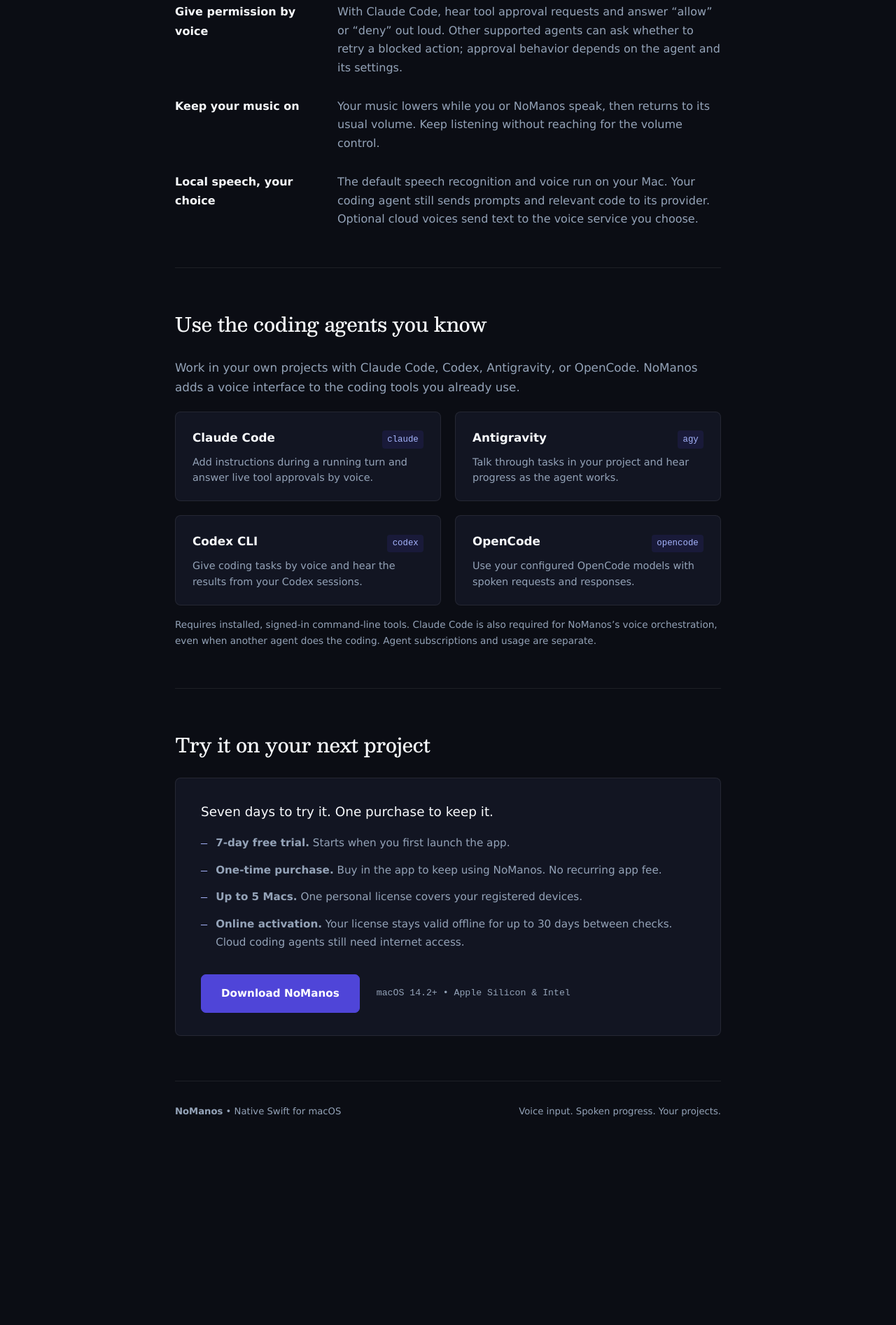
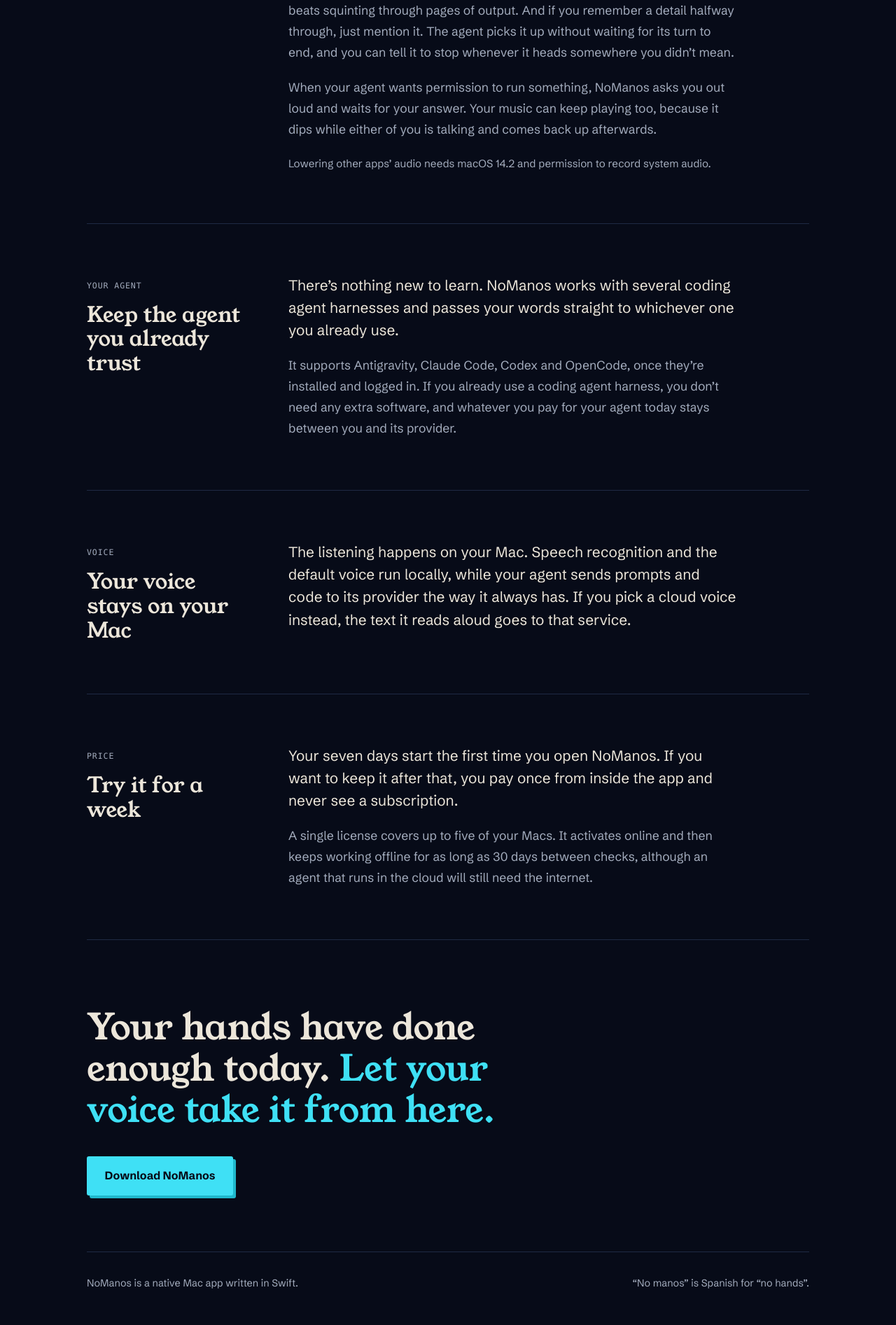
Before and after one commit to ianboru/NoManos-releases, a plain HTML site: page docs/index.html in a window 1280 px wide. Shown: the part 824-2717 px from the top of the page at 70% size. Before the commit the page ends 2519 px from the top, so only its background shows below. Drawn offline with nearby package versions, Linux system fonts and the light colour scheme; a web font is replaced by a local one.

Commit message:
Rewrite marketing page as short prose with an emotional tone
Replace the feature list, agents table, pricing list and example session
with short prose sections. Switch fonts to Young Serif, Schibsted Grotesk
and Martian Mono, use the app icon navy and cyan instead of indigo, and
drop the Apple silicon and Intel claims.

Co-Authored-By: Claude Opus 5.5 <noreply@anthropic.com>

```diff
--- a/docs/index.html
+++ b/docs/index.html
@@ -3,28 +3,23 @@
 <head>
   <meta charset="UTF-8">
   <meta name="viewport" content="width=device-width, initial-scale=1.0">
-  <title>NoManos — Hands-Free Voice Coding for macOS</title>
-  <meta name="description" content="Talk through your next feature or bug fix. NoManos brings voice input, spoken progress, and hands-free control to your coding agents on macOS.">
+  <title>NoManos: stop typing and talk to your coding agent</title>
+  <meta name="description" content="NoManos is a Mac app that lets you talk to your coding agent and hear back when it’s done, so you can finally get up from the chair.">
   <link rel="preconnect" href="https://fonts.googleapis.com">
   <link rel="preconnect" href="https://fonts.gstatic.com" crossorigin>
-  <link rel="stylesheet" href="https://fonts.googleapis.com/css2?family=Besley:ital,wght@0,500;0,600;1,500&family=Atkinson+Hyperlegible+Next:wght@400;500;600&family=Atkinson+Hyperlegible+Mono:wght@400;500&display=swap">
+  <link rel="stylesheet" href="https://fonts.googleapis.com/css2?family=Young+Serif&family=Schibsted+Grotesk:ital,wght@0,400;0,500;0,700;1,400&family=Martian+Mono:wght@400;500&display=swap">
   <style>
     :root {
-      --bg: #0b0d14;
-      --surface: #121522;
-      --surface-subtle: #171b2c;
-      --text: #f8fafc;
-      --text-muted: #94a3b8;
-      --text-dim: #94a3b8;
-      --brand: #4f45d8;
-      --brand-hover: #4338ca;
-      --brand-tint: rgba(79, 69, 216, 0.12);
-      --brand-border: rgba(99, 102, 241, 0.25);
-      --border: rgba(255, 255, 255, 0.08);
-      --border-light: rgba(255, 255, 255, 0.14);
-      --font-editorial: "Besley", "Rockwell", "Georgia", serif;
-      --font-sans: "Atkinson Hyperlegible Next", "Verdana", sans-serif;
-      --font-mono: "Atkinson Hyperlegible Mono", "Courier New", monospace;
+      /* Navy and cyan come from the app icon (scripts/make-app-icon.swift). */
+      --navy: #070b18;
+      --navy-line: #1f2a44;
+      --cyan: #3fe0f5;
+      --cyan-deep: #1fb8cc;
+      --paper: #ece6da;
+      --muted: #a3acbd;
+      --font-display: "Young Serif", "Iowan Old Style", "Georgia", serif;
+      --font-body: "Schibsted Grotesk", "Helvetica Neue", "Arial", sans-serif;
+      --font-mono: "Martian Mono", "Menlo", monospace;
     }
 
     * {
@@ -34,409 +29,281 @@
     }
 
     body {
-      background-color: var(--bg);
-      color: var(--text);
-      font-family: var(--font-sans);
-      font-size: 1.05rem;
+      background: var(--navy);
+      color: var(--paper);
+      font-family: var(--font-body);
+      font-size: 1.0625rem;
       line-height: 1.7;
       -webkit-font-smoothing: antialiased;
+    }
+
+    ::selection {
+      background: var(--cyan);
+      color: var(--navy);
+    }
+
+    a:focus-visible {
+      outline: 2px solid var(--cyan);
+      outline-offset: 4px;
+    }
+
+    .wrap {
+      max-width: 1080px;
+      margin: 0 auto;
       padding: 0 1.5rem;
     }
 
-    ::selection {
-      background: var(--brand);
-      color: #ffffff;
+    .label {
+      font-family: var(--font-mono);
+      font-size: 0.72rem;
+      font-weight: 500;
+      letter-spacing: 0.08em;
+      text-transform: uppercase;
+      color: var(--muted);
     }
 
-    .page {
-      max-width: 780px;
-      margin: 0 auto;
-      padding: 5rem 0 6rem;
+    /* Top line */
+    .topline {
+      display: flex;
+      justify-content: space-between;
+      align-items: baseline;
+      gap: 1.5rem;
+      text-align: right;
+      padding: 1.75rem 0;
+      border-bottom: 1px solid var(--navy-line);
     }
 
-    /* Header */
-    header {
-      margin-bottom: 4rem;
+    .wordmark {
+      font-family: var(--font-display);
+      font-size: 1.35rem;
+      color: var(--paper);
+      text-decoration: none;
     }
 
-    .brand-title {
-      font-family: var(--font-editorial);
-      font-size: clamp(2.5rem, 5vw, 3.6rem);
-      font-weight: 500;
-      letter-spacing: -0.025em;
-      line-height: 1.15;
-      color: var(--text);
-      margin-bottom: 1.25rem;
+    /* Opening */
+    .opening {
+      display: grid;
+      grid-template-columns: 1.15fr 1fr;
+      gap: 4rem;
+      align-items: end;
+      padding: 6rem 0;
     }
 
-    .brand-title em {
-      font-style: italic;
-      color: #c7d2fe;
+    h1 {
+      font-family: var(--font-display);
+      font-weight: 400;
+      font-size: clamp(2.8rem, 6.5vw, 5rem);
+      line-height: 1.02;
+      letter-spacing: -0.01em;
     }
 
-    .lead {
+    h1 .said {
+      display: block;
+      color: var(--cyan);
+    }
+
+    .intro {
       font-size: 1.2rem;
-      line-height: 1.65;
-      color: var(--text-muted);
+      color: var(--muted);
       margin-bottom: 2.25rem;
     }
 
-    .cta-group {
-      display: flex;
-      align-items: center;
-      gap: 1.25rem;
-      flex-wrap: wrap;
-      margin-bottom: 1rem;
+    .intro strong {
+      color: var(--paper);
+      font-weight: 500;
     }
 
-    .btn {
-      display: inline-flex;
-      align-items: center;
-      justify-content: center;
-      padding: 0.85rem 1.75rem;
-      font-family: var(--font-sans);
-      font-size: 0.95rem;
-      font-weight: 600;
+    .download {
+      display: inline-block;
+      background: var(--cyan);
+      color: var(--navy);
+      font-weight: 700;
+      font-size: 1rem;
       text-decoration: none;
-      border-radius: 7px;
-      transition: background-color 0.15s ease;
-      cursor: pointer;
+      padding: 0.9rem 1.6rem;
+      border-radius: 3px;
+      box-shadow: 4px 4px 0 var(--cyan-deep);
+      transition: transform 0.12s ease, box-shadow 0.12s ease;
     }
 
-    .btn-primary {
-      background: var(--brand);
-      color: #ffffff;
-      border: 1px solid var(--brand);
+    .download:hover {
+      transform: translate(2px, 2px);
+      box-shadow: 2px 2px 0 var(--cyan-deep);
     }
 
-    .btn-primary:hover {
-      background: var(--brand-hover);
-
+    .fineprint {
+      margin-top: 1.25rem;
+      font-size: 0.9rem;
+      color: var(--muted);
     }
 
-    a:focus-visible {
-      outline: 3px solid #c7d2fe;
-      outline-offset: 4px;
+    /* Sections: a side heading and a column of prose */
+    section {
+      border-top: 1px solid var(--navy-line);
+      padding: 4.5rem 0;
     }
 
-    .meta-note {
-      font-size: 0.825rem;
-      color: var(--text-dim);
-      font-family: var(--font-mono);
+    .split {
+      display: grid;
+      grid-template-columns: 15rem 1fr;
+      gap: 3rem;
     }
 
-    hr.divider {
-      border: 0;
-      height: 1px;
-      background: var(--border);
-      margin: 3.5rem 0;
+    .split > header {
+      position: sticky;
+      top: 2rem;
+      align-self: start;
     }
 
-    /* Section Headings */
-    h2.section-heading {
-      font-family: var(--font-editorial);
-      font-size: 1.75rem;
-      font-weight: 500;
-      letter-spacing: -0.015em;
-      color: var(--text);
-      margin-bottom: 1.5rem;
+    h2 {
+      font-family: var(--font-display);
+      font-weight: 400;
+      font-size: 1.9rem;
+      line-height: 1.15;
+      margin-top: 0.75rem;
     }
 
-    /* Core Capabilities List */
-    .feature-list {
-      display: flex;
-      flex-direction: column;
-      gap: 1.75rem;
+    .prose {
+      max-width: 40rem;
     }
 
-    .feature-item {
-      display: grid;
-      grid-template-columns: 200px 1fr;
-      gap: 2rem;
-      align-items: baseline;
+    .prose p {
+      color: var(--muted);
+      font-size: 1.1rem;
     }
 
-    .feature-name {
-      font-family: var(--font-sans);
-      font-weight: 600;
-      font-size: 1rem;
-      color: var(--text);
+    .prose p + p {
+      margin-top: 1.25rem;
     }
 
-    .feature-desc {
-      color: var(--text-muted);
-      font-size: 1rem;
-      line-height: 1.65;
-    }
-
-    /* Supported CLIs */
-    .cli-grid {
-      display: grid;
-      grid-template-columns: repeat(2, 1fr);
-      gap: 1.25rem;
-      margin-top: 1rem;
-    }
-
-    .cli-box {
-      background: var(--surface);
-      border: 1px solid var(--border);
-      border-radius: 8px;
-      padding: 1.35rem 1.5rem;
-    }
-
-    .cli-box-header {
-      display: flex;
-      justify-content: space-between;
-      align-items: baseline;
-      margin-bottom: 0.5rem;
-    }
-
-    .cli-box-name {
-      font-weight: 600;
-      font-size: 1.05rem;
-      color: var(--text);
-    }
-
-    .cli-box-cmd {
-      font-family: var(--font-mono);
-      font-size: 0.775rem;
-      color: #a5b4fc;
-      background: var(--brand-tint);
-      padding: 0.15rem 0.45rem;
-      border-radius: 4px;
-    }
-
-    .cli-box-desc {
-      font-size: 0.9rem;
-      color: var(--text-muted);
+    .prose p:first-child {
+      color: var(--paper);
+      font-size: 1.3rem;
       line-height: 1.55;
     }
 
-    .cli-footnote {
-      margin-top: 1rem;
-      font-size: 0.85rem;
-      color: var(--text-dim);
-    }
-
-    /* Pricing / Terms */
-    .terms-box {
-      background: var(--surface);
-      border: 1px solid var(--border);
-      border-radius: 8px;
-      padding: 2rem 2.25rem;
-      margin-top: 1rem;
-    }
-
-    .terms-summary {
-      font-size: 1.15rem;
-      font-weight: 500;
-      color: var(--text);
-      margin-bottom: 1rem;
-    }
-
-    .terms-bullets {
-      list-style: none;
-      display: flex;
-      flex-direction: column;
-      gap: 0.75rem;
-      margin-bottom: 2rem;
-    }
-
-    .terms-bullets li {
-      display: flex;
-      align-items: baseline;
-      gap: 0.75rem;
-      color: var(--text-muted);
+    .prose .small {
       font-size: 0.95rem;
     }
 
-    .terms-bullets li::before {
-      content: "—";
-      color: #a5b4fc;
-      font-family: var(--font-mono);
+    /* Closing */
+    .closing {
+      padding: 6rem 0 5rem;
     }
 
-    .terms-action {
-      display: flex;
-      align-items: center;
-      gap: 1.5rem;
-      flex-wrap: wrap;
+    .closing h2 {
+      font-size: clamp(2rem, 4.5vw, 3.2rem);
+      max-width: 40rem;
+      margin: 0 0 2.25rem;
     }
 
-    /* Footer */
+    .closing h2 span {
+      color: var(--cyan);
+    }
+
     footer {
-      margin-top: 4rem;
-      padding-top: 2rem;
-      border-top: 1px solid var(--border);
+      border-top: 1px solid var(--navy-line);
+      padding: 2rem 0 3rem;
       display: flex;
       justify-content: space-between;
-      align-items: center;
       flex-wrap: wrap;
       gap: 1rem;
-      font-size: 0.825rem;
-      color: var(--text-dim);
+      color: var(--muted);
+      font-size: 0.9rem;
     }
 
-    @media (max-width: 640px) {
-      .page { padding: 3rem 0 4rem; }
-      .feature-item { grid-template-columns: 1fr; gap: 0.35rem; }
-      .cli-grid { grid-template-columns: 1fr; }
-      .terms-box { padding: 1.5rem; }
+    @media (max-width: 860px) {
+      .opening { grid-template-columns: 1fr; gap: 2.5rem; padding: 3.5rem 0 4rem; }
+      .split { grid-template-columns: 1fr; gap: 1.5rem; }
+      .split > header { position: static; }
+      .closing { padding: 4rem 0 3.5rem; }
+    }
+
+    @media (prefers-reduced-motion: reduce) {
+      .download { transition: none; }
+      .download:hover { transform: none; }
     }
   </style>
 </head>
 <body>
 
-  <main class="page">
+  <div class="wrap">
+    <div class="topline">
+      <a class="wordmark" href="#">NoManos</a>
+      <span class="label">Voice for your coding agent</span>
+    </div>
 
-    <!-- Header -->
-    <header>
-      <h1 class="brand-title">NoManos &mdash; <em>Talk through your next feature.</em></h1>
-      <p class="lead">
-        Describe a bug. Explain an idea. Ask for a change. NoManos is a Mac app that lets you work with your coding agent by voice and hear how it’s going, so you can spend less time typing prompts and watching a terminal.
-      </p>
+    <div class="opening">
+      <h1>Why are you still typing? <span class="said">Just Talk.</span></h1>
+      <div>
+        <p class="intro">
+          You’ve been hunched over the keyboard since morning, watching a terminal scroll and waiting on your coding agent while your shoulders creep up toward your ears. <strong>NoManos lets you talk to the agent instead, and it talks back with plans and status updates.</strong>
+        </p>
+        <a class="download" href="https://github.com/ianboru/NoManos-releases/releases">Download NoManos</a>
+      </div>
+    </div>
+  </div>
 
-      <div class="cta-group">
-        <a href="https://github.com/ianboru/NoManos-releases/releases" class="btn btn-primary">
-          Download for macOS
-        </a>
-        <span class="meta-note">7-day free trial &bull; macOS 14.2+ &bull; Apple Silicon &amp; Intel</span>
-      </div>
-    </header>
+  <main class="wrap">
 
-    <hr class="divider">
-
-    <!-- Keep the conversation going & Core Capabilities -->
-    <section>
-      <h2 class="section-heading">Keep the conversation going</h2>
-      <div class="feature-list">
-        <div class="feature-item">
-          <div class="feature-name">Say what you want to build</div>
-          <div class="feature-desc">
-            Explain the work in your own words. NoManos passes your request to your coding agent and reads back progress and results, so you can follow along without reading every line of output.
-          </div>
-        </div>
-
-        <div class="feature-item">
-          <div class="feature-name">Change direction out loud</div>
-          <div class="feature-desc">
-            Forgot a detail? Changed your mind? Speak to add context, or ask the agent to stop and take a different approach. You don’t have to wait for the conversation to end.
-          </div>
-        </div>
-
-        <div class="feature-item">
-          <div class="feature-name">Give permission by voice</div>
-          <div class="feature-desc">
-            With Claude Code, hear tool approval requests and answer “allow” or “deny” out loud. Other supported agents can ask whether to retry a blocked action; approval behavior depends on the agent and its settings.
-          </div>
-        </div>
-
-        <div class="feature-item">
-          <div class="feature-name">Keep your music on</div>
-          <div class="feature-desc">
-            Your music lowers while you or NoManos speak, then returns to its usual volume. Keep listening without reaching for the volume control.
-          </div>
-        </div>
-
-        <div class="feature-item">
-          <div class="feature-name">Local speech, your choice</div>
-          <div class="feature-desc">
-            The default speech recognition and voice run on your Mac. Your coding agent still sends prompts and relevant code to its provider. Optional cloud voices send text to the voice service you choose.
-          </div>
-        </div>
+    <section class="split" aria-labelledby="feel">
+      <header>
+        <span class="label">How it feels</span>
+        <h2 id="feel">Get up from the chair</h2>
+      </header>
+      <div class="prose">
+        <p>Remember when coding didn’t mean being glued to a desk? Stand by the window or go make some lunch. NoManos keeps listening, so when the fix comes to you, you can say it from across the room and your agent starts working on it.</p>
+        <p>When the work is finished you hear a short summary of what changed, which beats squinting through pages of output. And if you remember a detail halfway through, just mention it. The agent picks it up without waiting for its turn to end, and you can tell it to stop whenever it heads somewhere you didn’t mean.</p>
+        <p>When your agent wants permission to run something, NoManos asks you out loud and waits for your answer. Your music can keep playing too, because it dips while either of you is talking and comes back up afterwards.</p>
+        <p class="small">Lowering other apps’ audio needs macOS 14.2 and permission to record system audio.</p>
       </div>
     </section>
 
-    <hr class="divider">
-
-    <!-- Supported Coding CLIs -->
-    <section>
-      <h2 class="section-heading">Use the coding agents you know</h2>
-      <p style="color: var(--text-muted); margin-bottom: 1.25rem;">
-        Work in your own projects with Claude Code, Codex, Antigravity, or OpenCode. NoManos adds a voice interface to the coding tools you already use.
-      </p>
-
-      <div class="cli-grid">
-        <div class="cli-box">
-          <div class="cli-box-header">
-            <span class="cli-box-name">Claude Code</span>
-            <span class="cli-box-cmd">claude</span>
-          </div>
-          <p class="cli-box-desc">
-            Add instructions during a running turn and answer live tool approvals by voice.
-          </p>
-        </div>
-
-        <div class="cli-box">
-          <div class="cli-box-header">
-            <span class="cli-box-name">Antigravity</span>
-            <span class="cli-box-cmd">agy</span>
-          </div>
-          <p class="cli-box-desc">
-            Talk through tasks in your project and hear progress as the agent works.
-          </p>
-        </div>
-
-        <div class="cli-box">
-          <div class="cli-box-header">
-            <span class="cli-box-name">Codex CLI</span>
-            <span class="cli-box-cmd">codex</span>
-          </div>
-          <p class="cli-box-desc">
-            Give coding tasks by voice and hear the results from your Codex sessions.
-          </p>
-        </div>
-
-        <div class="cli-box">
-          <div class="cli-box-header">
-            <span class="cli-box-name">OpenCode</span>
-            <span class="cli-box-cmd">opencode</span>
-          </div>
-          <p class="cli-box-desc">
-            Use your configured OpenCode models with spoken requests and responses.
-          </p>
-        </div>
-      </div>
-
-      <p class="cli-footnote">
-        Requires installed, signed-in command-line tools. Claude Code is also required for NoManos’s voice orchestration, even when another agent does the coding. Agent subscriptions and usage are separate.
-      </p>
-    </section>
-
-    <hr class="divider">
-
-    <!-- Pricing & Licensing -->
-    <section>
-      <h2 class="section-heading">Try it on your next project</h2>
-      <div class="terms-box">
-        <div class="terms-summary">Seven days to try it. One purchase to keep it.</div>
-        <ul class="terms-bullets">
-          <li><span><strong>7-day free trial.</strong> Starts when you first launch the app.</span></li>
-          <li><span><strong>One-time purchase.</strong> Buy in the app to keep using NoManos. No recurring app fee.</span></li>
-          <li><span><strong>Up to 5 Macs.</strong> One personal license covers your registered devices.</span></li>
-          <li><span><strong>Online activation.</strong> Your license stays valid offline for up to 30 days between checks. Cloud coding agents still need internet access.</span></li>
-        </ul>
-
-        <div class="terms-action">
-          <a href="https://github.com/ianboru/NoManos-releases/releases" class="btn btn-primary">
-            Download NoManos
-          </a>
-          <span class="meta-note">macOS 14.2+ &bull; Apple Silicon &amp; Intel</span>
-        </div>
+    <section class="split" aria-labelledby="agent">
+      <header>
+        <span class="label">Your agent</span>
+        <h2 id="agent">Keep the agent you already trust</h2>
+      </header>
+      <div class="prose">
+        <p>There’s nothing new to learn. NoManos works with several coding agent harnesses and passes your words straight to whichever one you already use.</p>
+        <p>It supports Antigravity, Claude Code, Codex and OpenCode, once they’re installed and logged in. If you already use a coding agent harness, you don’t need any extra software, and whatever you pay for your agent today stays between you and its provider.</p>
       </div>
     </section>
 
-    <!-- Footer -->
-    <footer>
-      <div>
-        <strong>NoManos</strong> &bull; Native Swift for macOS
+    <section class="split" aria-labelledby="voice">
+      <header>
+        <span class="label">Voice</span>
+        <h2 id="voice">Your voice stays on your Mac</h2>
+      </header>
+      <div class="prose">
+        <p>The listening happens on your Mac. Speech recognition and the default voice run locally, while your agent sends prompts and code to its provider the way it always has. If you pick a cloud voice instead, the text it reads aloud goes to that service.</p>
       </div>
-      <div>
-        Voice input. Spoken progress. Your projects.
+    </section>
+
+    <section class="split" aria-labelledby="price">
+      <header>
+        <span class="label">Price</span>
+        <h2 id="price">Try it for a week</h2>
+      </header>
+      <div class="prose">
+        <p>Your seven days start the first time you open NoManos. If you want to keep it after that, you pay once from inside the app and never see a subscription.</p>
+        <p>A single license covers up to five of your Macs. It activates online and then keeps working offline for as long as 30 days between checks, although an agent that runs in the cloud will still need the internet.</p>
       </div>
-    </footer>
+    </section>
+
+    <section class="closing" aria-labelledby="close">
+      <h2 id="close">Your hands have done enough today. <span>Let your voice take it from here.</span></h2>
+      <a class="download" href="https://github.com/ianboru/NoManos-releases/releases">Download NoManos</a>
+    </section>
 
   </main>
 
+  <div class="wrap">
+    <footer>
+      <span>NoManos is a native Mac app written in Swift.</span>
+      <span>“No manos” is Spanish for “no hands”.</span>
+    </footer>
+  </div>
+
 </body>
 </html>
```
